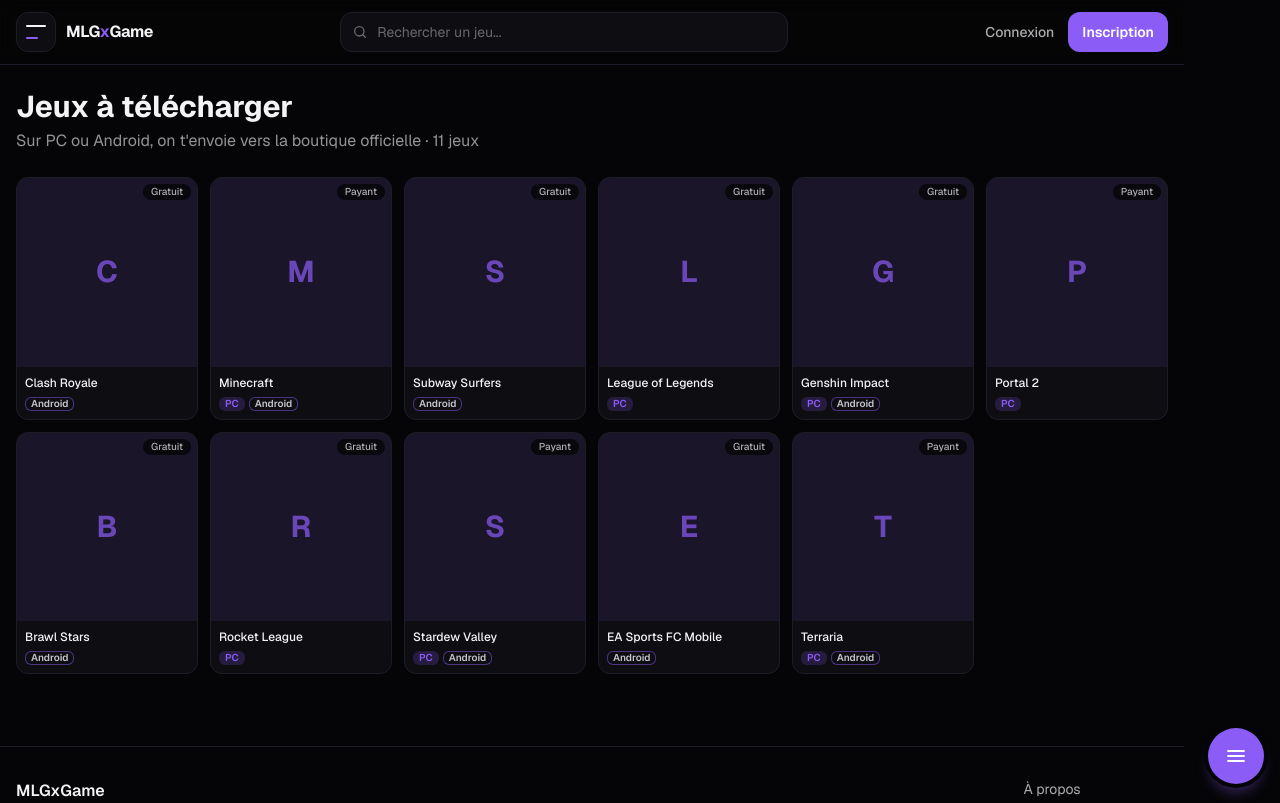
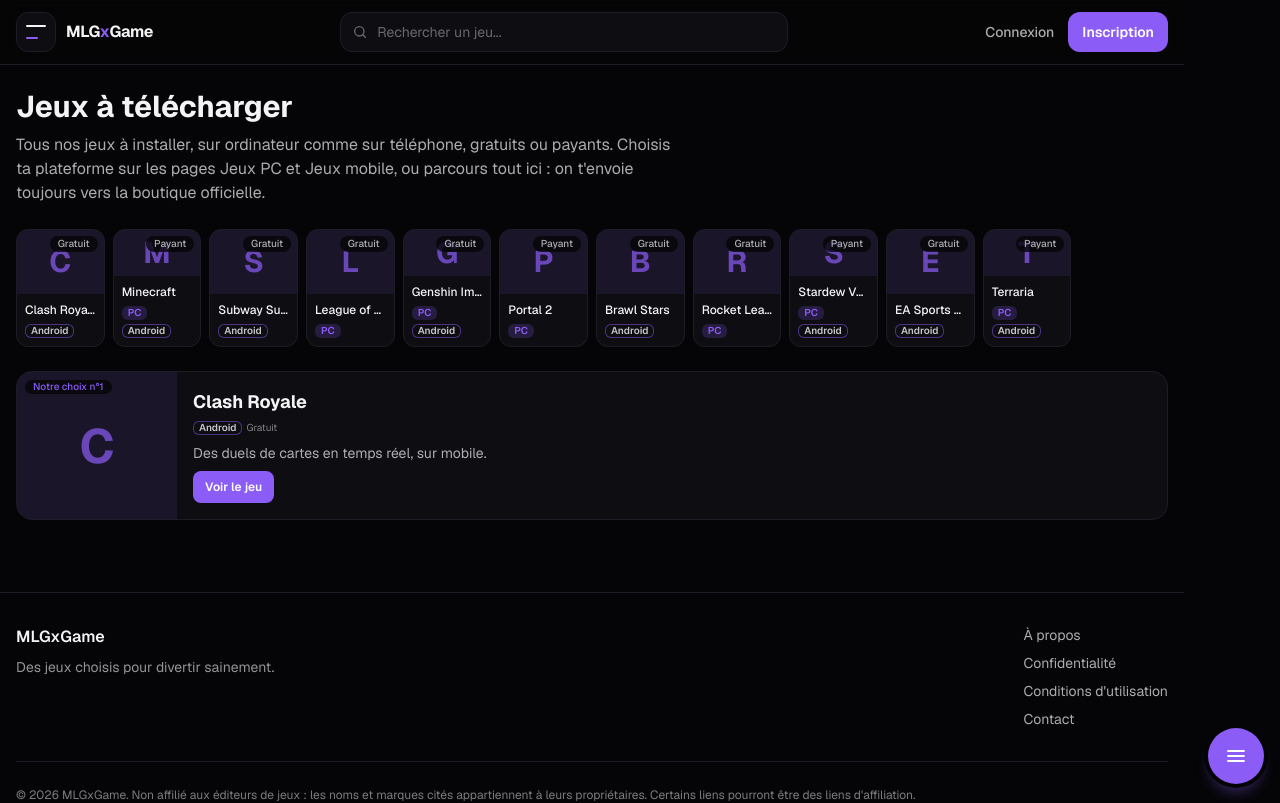
Before and after one commit to EmmBrayan/MlGxGame-v1, a Next.js app in the folder mlgxgame/: page /downloads in a window 1280 px wide. Shown: the top 803 px of the page. Built offline with nearby package versions, Linux system fonts and the light colour scheme.

Commit message:
update mlgxgame/app/downloads/page.tsx

```diff
--- a/mlgxgame/app/downloads/page.tsx
+++ b/mlgxgame/app/downloads/page.tsx
@@ -1,20 +1,20 @@
 import type { Metadata } from "next";
 import { games } from "@/data/games";
-import GamesCatalog from "@/components/GamesCatalog";
+import PlatformPage from "@/components/PlatformPage";
 
 export const metadata: Metadata = {
-  title: "Jeux à télécharger PC et Android - MLGxGame",
+  title: "Jeux à télécharger - PC, Android et iPhone - MLGxGame",
   description:
-        "Tous les jeux à télécharger sur PC et Android, gratuits ou payants.",
+    "Tous les jeux à télécharger sur PC, Android et iPhone, gratuits ou payants, choisis pour s'amuser sainement.",
 };
 
 export default function DownloadsPage() {
   const list = games.filter((g) => g.type === "telechargement");
 
   return (
-                <GamesCatalog
+    <PlatformPage
       title="Jeux à télécharger"
-                            subtitle="Sur PC ou Android, on t'envoie vers la boutique officielle"
+      intro="Tous nos jeux à installer, sur ordinateur comme sur téléphone, gratuits ou payants. Choisis ta plateforme sur les pages Jeux PC et Jeux mobile, ou parcours tout ici : on t'envoie toujours vers la boutique officielle."
       list={list}
     />
   );
```
Lines whose indentation alone changed are shown as unchanged.
